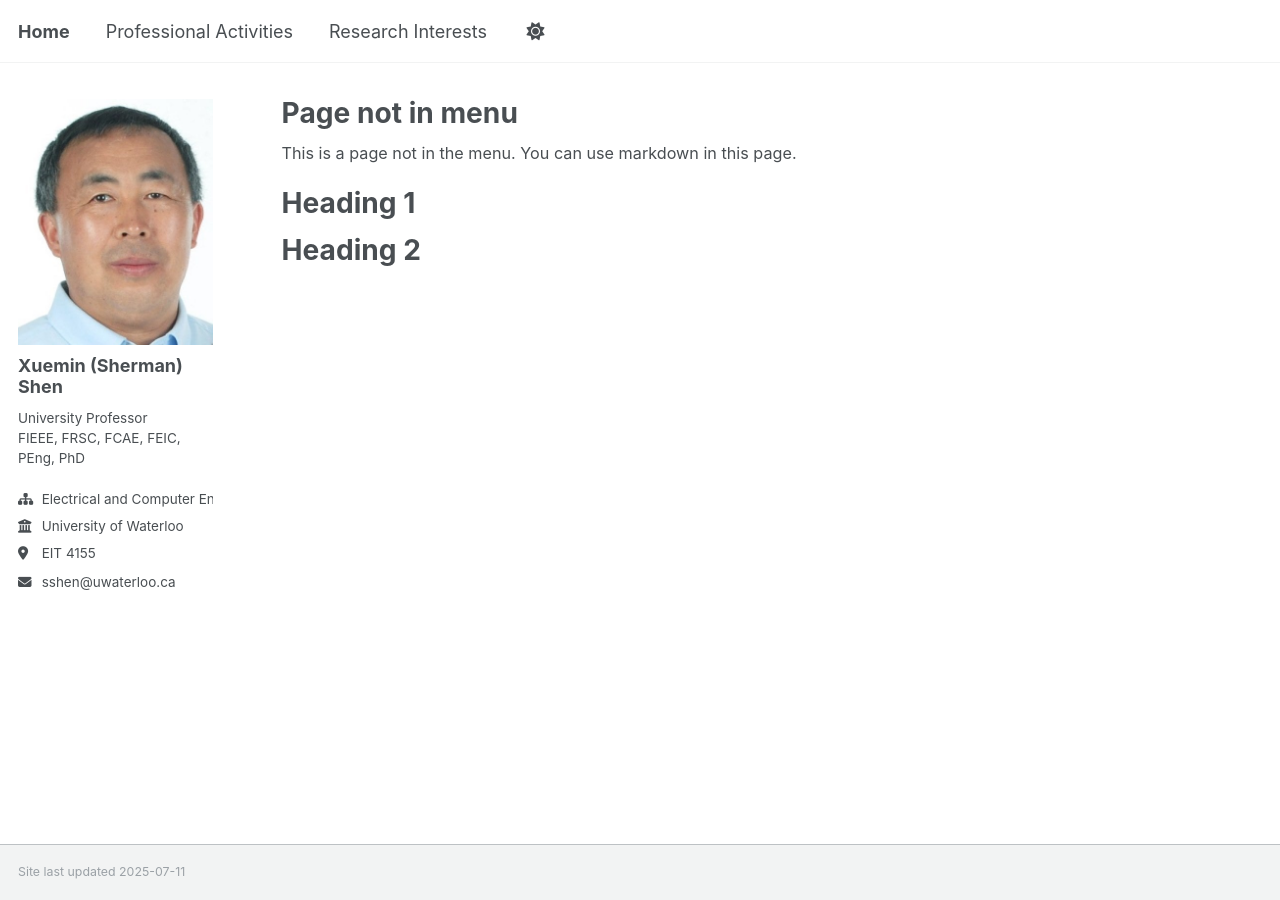
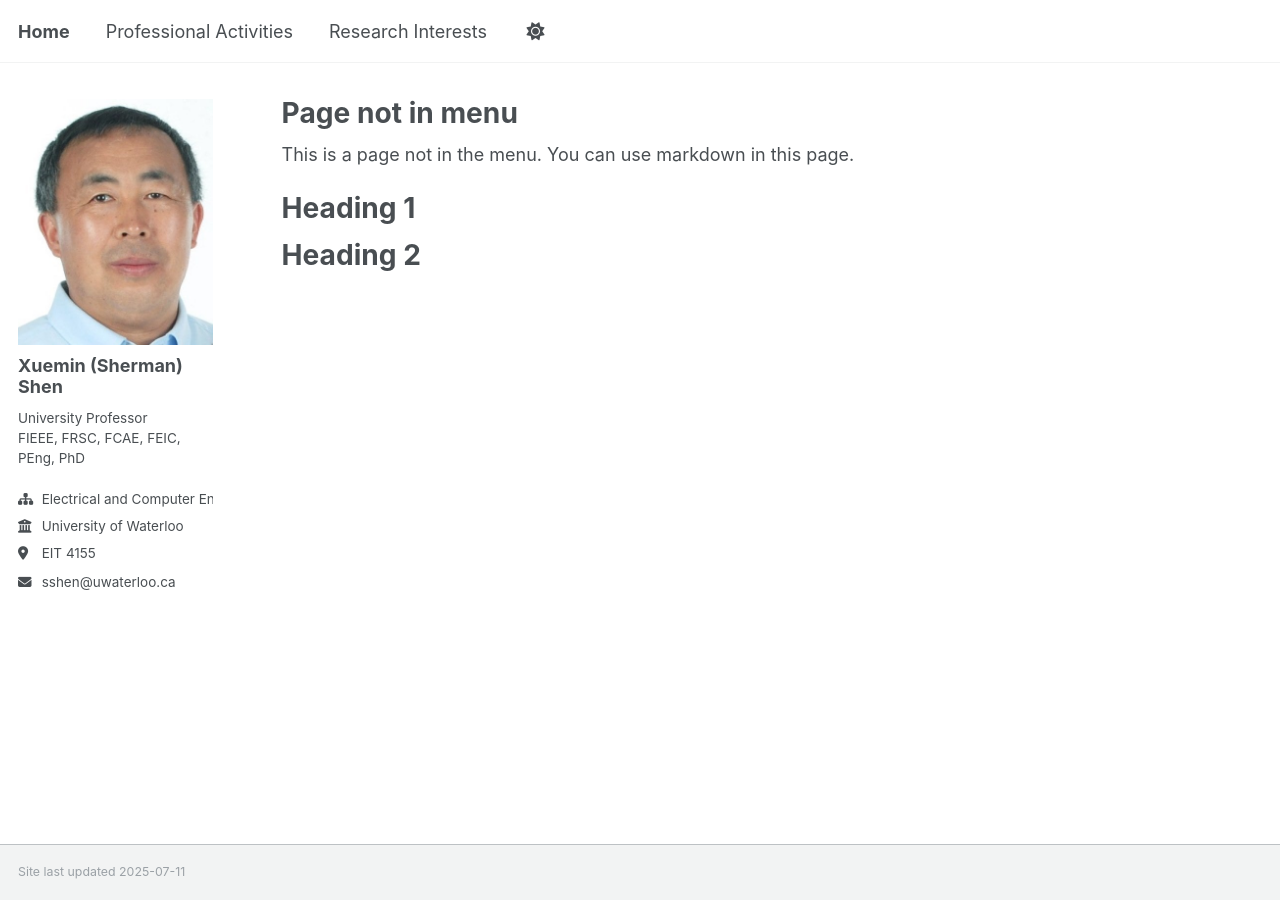
Before and after one commit to m64he/sshen, a Jekyll site: the page built from _pages/non-menu-page.md, in a window 1280 px wide. Built offline with Jekyll 4.4.1, drawn with Linux system fonts in a browser that asks for light colours; a script that is not in the unit is left out.

Commit message:
Update _page.scss

```diff
--- a/_sass/layout/_page.scss
+++ b/_sass/layout/_page.scss
@@ -104,11 +104,6 @@
   blockquote + .small {
     margin-top: -1.5em;
     padding-left: 1.25rem;
-  }
-
-  p, li, dl, a {
-    font-size: 0.9em;  // 可以改为 0.85em、0.95em 等
-    line-height: 1.5;
   }
 }
 
```
